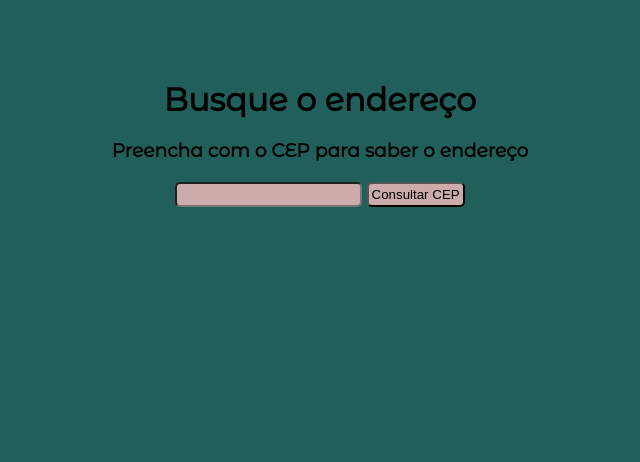
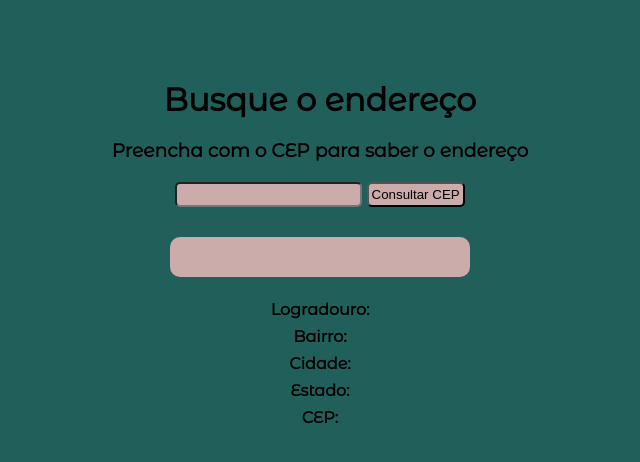
Before and after one commit to dayannealcantara/consultarCEP, a plain HTML site: page index.html in a window 1280 px wide. Shown: the whole page, without its empty margins (320-960 px from the left). Drawn offline with Linux system fonts and the light colour scheme.

Commit message:
registro de dados

```diff
--- a/index.html
+++ b/index.html
@@ -1,24 +1,33 @@
 <!DOCTYPE html>
 <html lang="pt-br">
   <head>
-    <meta charset="UTF-8">
-    <meta http-equiv="X-UA-Compatible" content="IE=edge">
-    <meta name="viewport" content="width=device-width, initial-scale=1.0">
+    <meta charset="UTF-8" />
+    <meta http-equiv="X-UA-Compatible" content="IE=edge" />
+    <meta name="viewport" content="width=device-width, initial-scale=1.0" />
     <title>Buscando Endereço</title>
-    <link rel="shortcut icon" href="./imagens/globo.png" type="image/x-icon">
-    <link rel="stylesheet" href="style.css">
+    <link rel="shortcut icon" href="./imagens/globo.png" type="image/x-icon" />
+    <link rel="stylesheet" href="style.css" />
   </head>
   <body>
     <header>
       <h1>Busque o endereço</h1>
-        <h3>Preencha com o CEP para saber o  endereço</h3>
+      <h3>Preencha com o CEP para saber o endereço</h3>
     </header>
     <div class="formulario">
       <form class="forCEP">
-            <input type="text" class="inicial">
+        <input type="text" class="inicial" />
         <button type="submit">Consultar CEP</button>
       </form>
     </div>
 
+    <div class="inforCep">
+      <div class="carregando"><h2 class="status"></h2></div>
+      <br />
+      <p><strong>Logradouro:</strong> <span class="logradouro"></span></p>
+      <p><strong>Bairro:</strong> <span class="bairro"></span></p>
+      <p><strong>Cidade:</strong> <span class="cidade"></span></p>
+      <p><strong>Estado:</strong> <span class="estado"></span></p>
+      <p><strong>CEP:</strong> <span class="cep"></span></p>
+    </div>
   </body>
 </html>
--- a/style.css
+++ b/style.css
@@ -35,3 +35,17 @@ button {
   border-radius: 5px;
   border-color: black;
 }
+.inforCep {
+  text-align: center;
+  margin-top: 30px;
+}
+.carregando {
+  height: 40px;
+  width: 300px;
+  border-radius: 10px;
+  background-color: #ccabab;
+  margin: auto;
+}
+p {
+  padding: 4px;
+}
```
Lines whose indentation alone changed are shown as unchanged.
